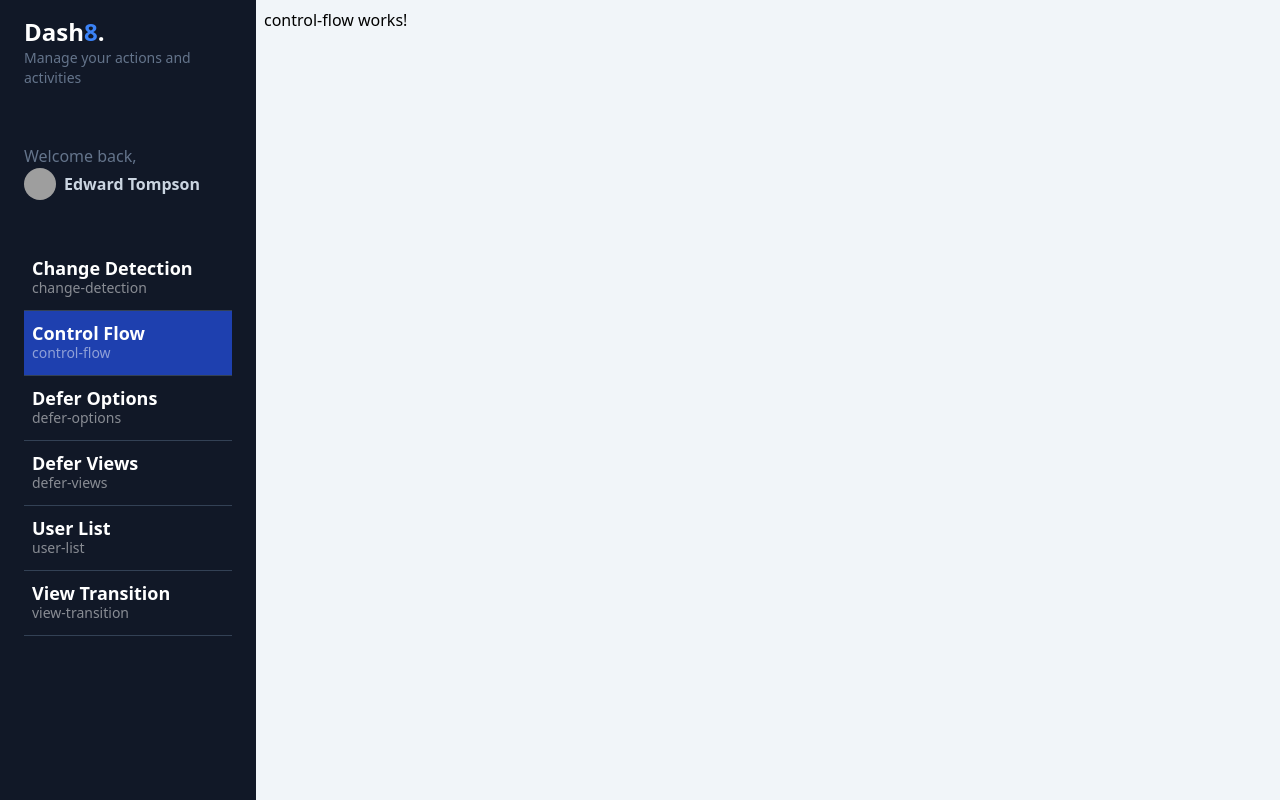
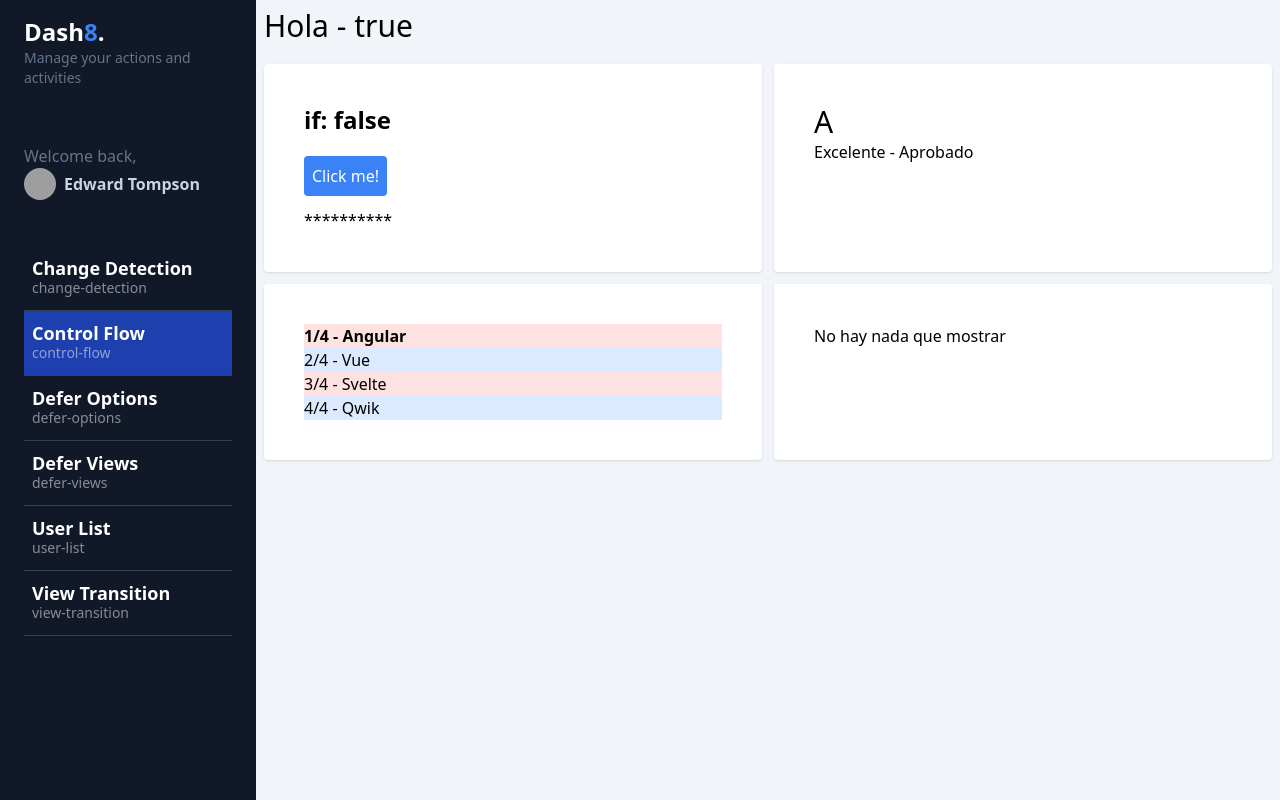
Before and after one commit to TeslaWillow/28-my-dashboard, an Angular app: page /dashboard/control-flow in a window 1280 px wide. Built offline with nearby package versions, Linux system fonts and the light colour scheme; grey boxes are pictures that could not be loaded.

Commit message:
control flow.

```diff
--- a/src/app/dashboard/pages/control-flow/control-flow.component.html
+++ b/src/app/dashboard/pages/control-flow/control-flow.component.html
@@ -1 +1,77 @@
-<p>control-flow works!</p>
+<shared-title
+  title="Hola"
+  withShadow
+/>
+
+<section class="grid grid-cols-1 md:grid-cols-2 gap-3">
+  <div class="bg-white rounded shadow p-10">
+    <h2 class="text-2xl font-bold mb-5">if: {{ showContent() }}</h2>
+
+    <button
+      class="p-2 bg-blue-500 rounded text-white"
+      (click)="toggleContent();"
+    >Click me!</button>
+
+    <div class="mt-3">
+      @if ( showContent() ) {
+        <p>Hola mundo</p>
+      } @else {
+        <p>**********</p>
+      }
+    </div>
+
+  </div>
+
+  <div class="bg-white rounded shadow p-10">
+    <h2 class="text-3xl">{{ grade() }}</h2>
+
+    @switch ( grade() ) {
+      @case('A'){
+        <p>Excelente - Aprobado</p>
+      }
+      @case('B'){
+        <p>Bueno - Aprobado</p>
+      }
+      @default {
+        <p>Reprobado</p>
+      }
+    }
+
+  </div>
+
+  <div class="bg-white rounded shadow p-10">
+    <ul>
+      @for (
+        framework of frameworks();
+        track $index;
+        let i = $index,
+        first = $first,
+        last = $last,
+        even = $even,
+        odd = $odd,
+        count = $count
+      ) {
+        <li
+          [class]="{
+            'font-bold': first,
+            'bg-red-100':  even,
+            'bg-blue-100': odd,
+            'font-light': last,
+          }"
+        >{{i+1}}/{{count}} - {{framework}}</li>
+      }
+    </ul>
+  </div>
+
+  <div class="bg-white rounded shadow p-10">
+    <ul>
+      @for (framework of frameworks2(); track $index) {
+        <li>{{framework}}</li>
+      }
+      @empty {
+        <li>No hay nada que mostrar</li>
+      }
+    </ul>
+  </div>
+
+</section>
--- a/src/app/dashboard/pages/control-flow/control-flow.component.ts
+++ b/src/app/dashboard/pages/control-flow/control-flow.component.ts
@@ -1,10 +1,22 @@
-import { Component } from '@angular/core';
+import { CommonModule } from '@angular/common';
+import { Component, signal } from '@angular/core';
+import { TitleComponent } from '@shared/title/title.component';
+
+type Grade = 'A'|'B'|'F';
 
 @Component({
-  imports: [],
+  imports: [CommonModule, TitleComponent],
   templateUrl: './control-flow.component.html',
-  styles: ``
 })
 export default class ControlFlowComponent {
 
+  public showContent = signal(false);
+  public grade = signal<Grade>('A');
+  public frameworks = signal(['Angular', 'Vue', 'Svelte', 'Qwik']);
+  public frameworks2 = signal([]);
+
+  public toggleContent(): void {
+    this.showContent.update( value => !value );
+  }
+
 }
--- a/src/app/shared/title/title.component.html
+++ /dev/null
@@ -1 +0,0 @@
-<p>title works!</p>
--- a/src/app/shared/title/title.component.ts
+++ b/src/app/shared/title/title.component.ts
@@ -1,11 +1,20 @@
-import { Component } from '@angular/core';
+import { booleanAttribute, Component, Input } from '@angular/core';
 
 @Component({
-  selector: 'app-title',
+  selector: 'shared-title',
   imports: [],
-  templateUrl: './title.component.html',
-  styleUrl: './title.component.css'
+  template: `
+    <h1 class="text-3xl mb-5">{{ title }} - {{ withShadow }}</h1>
+  `,
 })
 export class TitleComponent {
 
+  @Input({ required: true })
+  public title!: string;
+
+  @Input({
+    transform: booleanAttribute // If exist then is true
+  })
+  public withShadow: boolean = false;
+
 }
```
Also changed, not shown: src/app/shared/title/title.component.css (deleted).
